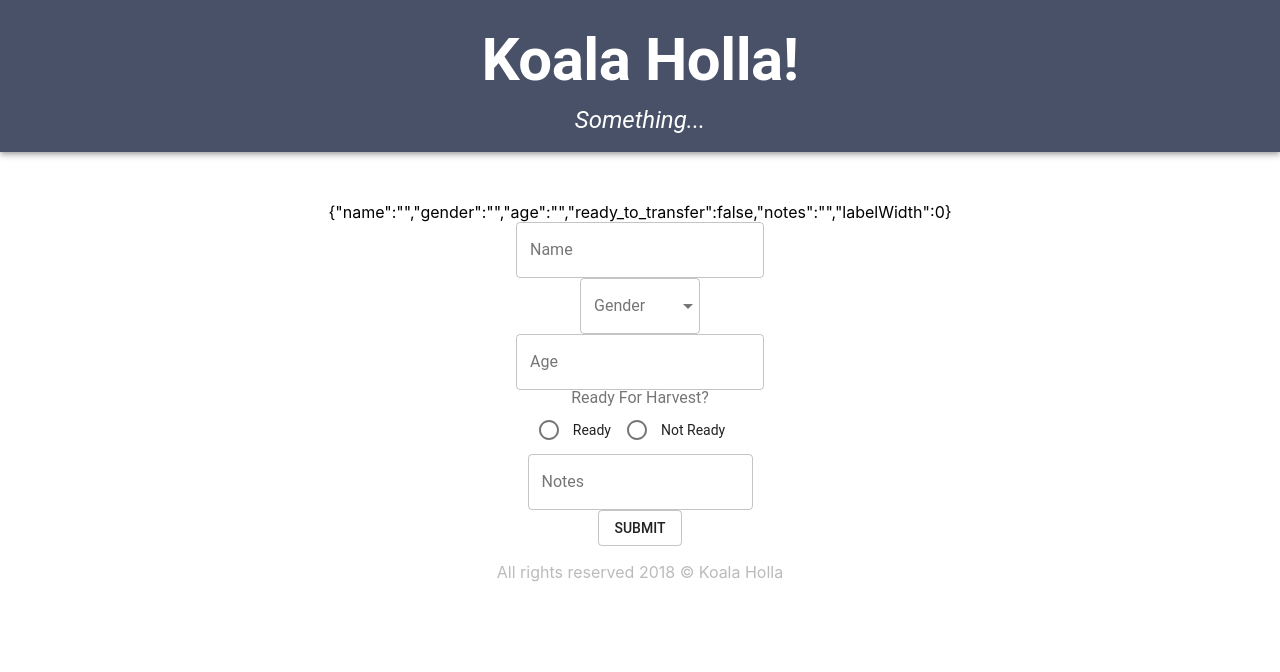
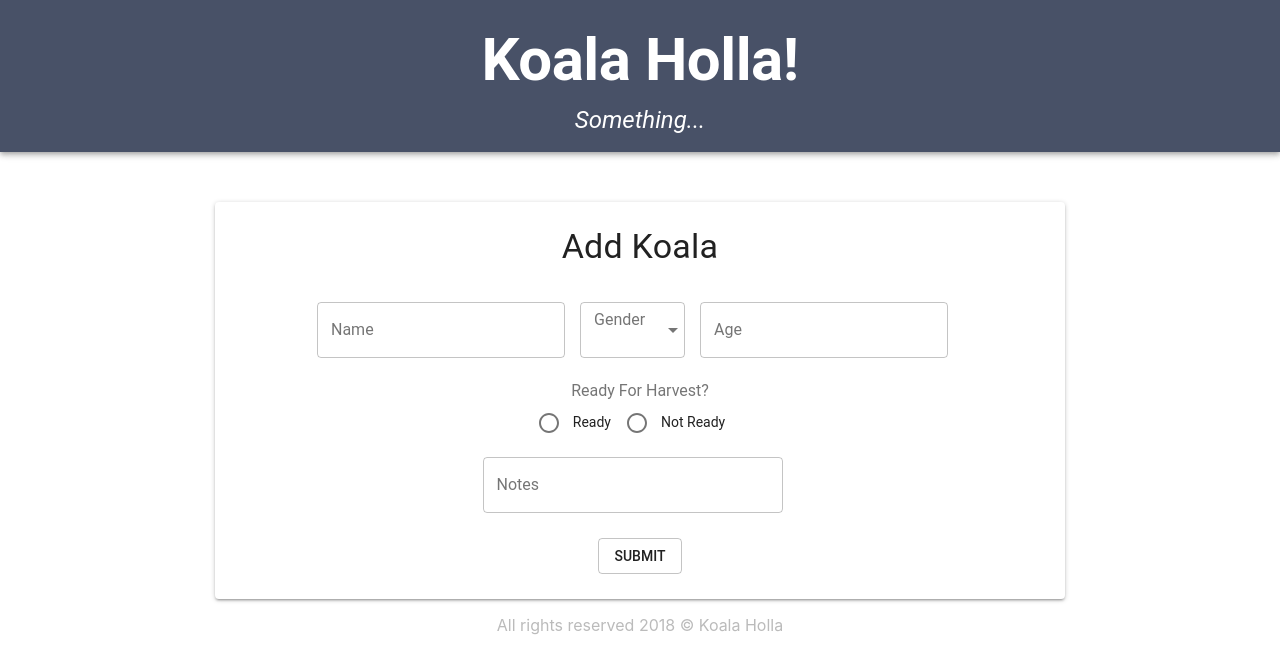
Before and after one commit to joeevert/koala-holla-remix, a React (Create React App) app: page / in a window 1280 px wide. Shown: the top 672 px of the page. Built offline with nearby package versions, Linux system fonts and the light colour scheme.

Commit message:
form comp ui setup

```diff
--- a/src/Components/App/AddKoala/AddKoala.js
+++ b/src/Components/App/AddKoala/AddKoala.js
@@ -4,7 +4,7 @@ import { connect } from 'react-redux';
 // mui
 import TextField from '@material-ui/core/TextField';
 import Button from '@material-ui/core/Button';
-import Icon from '@material-ui/core/Icon';
+import Typography from '@material-ui/core/Typography';
 import FormControl from '@material-ui/core/FormControl';
 import OutlinedInput from '@material-ui/core/OutlinedInput';
 import MenuItem from '@material-ui/core/MenuItem';
@@ -15,32 +15,29 @@ import Radio from '@material-ui/core/Radio';
 import RadioGroup from '@material-ui/core/RadioGroup';
 import FormControlLabel from '@material-ui/core/FormControlLabel';
 import FormLabel from '@material-ui/core/FormLabel';
-import Switch from '@material-ui/core/Switch';
-
-
-
-
-
+import Paper from '@material-ui/core/Paper';
 
 const styles = {
+  paper: {
+    margin: 'auto',
+    padding: '25px',
+    width: '800px',
+  },
   header: {
-    backgroundColor: '#485167',
-    marginBottom: '50px'
-  },
-  mainTitle: {
-    color: '#fff',
-    fontWeight: 'bold',
-    marginTop: '30px'
-  },
-  subTitle: {
-    color: '#fff',
-    fontStyle: 'italic',
-    margin: '15px',
+    marginBottom: '25px'
   },
   formControl: {
-    // margin: theme.spacing.unit,
-    minWidth: 120,
+    minWidth: '120px',
   },
+  input: {
+    margin: '10px 15px 25px 0px',
+    backgroundColor: '#fff'
+  },
+  notes: {
+    margin: '10px 15px 25px 0px',
+    width: '300px',
+    backgroundColor: '#fff'
+  }
 };
 
 class AddKoala extends Component {
@@ -55,21 +52,20 @@ class AddKoala extends Component {
   }
 
   handleChange = (event) => {
-
     console.log('in handleChange', event.target.value);
     this.setState({
         ...this.state,
         [event.target.name]: event.target.value
-
     })
-
   }
 
   render() {
     const { classes } = this.props;
     return (
+      <Paper className={classes.paper}>
         <form onSubmit={this.handleClick}>
-      {JSON.stringify(this.state)}<br />
+          {/* {JSON.stringify(this.state)}<br /> */}
+          <Typography className={classes.header} variant="h4">Add Koala</Typography>
           <TextField
             className={classes.input}
             type="text"
@@ -78,7 +74,8 @@ class AddKoala extends Component {
             onChange={this.handleChange}
             variant="outlined"
             value={this.state.name}
-        /><br />
+          />
+          {/* <br /> */}
           <FormControl variant="outlined" className={classes.formControl}>
             <InputLabel
               ref={ref => {
@@ -89,13 +86,13 @@ class AddKoala extends Component {
               Gender
             </InputLabel>
             <Select
+              className={classes.input}
               value={this.state.gender}
               onChange={this.handleChange}
               input={
               <OutlinedInput
                   labelWidth={this.state.labelWidth}
                   name="gender"
-                id="outlined-age-simple"
               />
               }
             >
@@ -106,16 +103,18 @@ class AddKoala extends Component {
               <MenuItem value="F">Female</MenuItem>
               <MenuItem value="O">Other</MenuItem>
             </Select>
-        </FormControl><br />
+          </FormControl>
+          {/* <br /> */}
           <TextField
             className={classes.input}
-          type="text"
+            type="number"
             label="Age"
             name="age"
             onChange={this.handleChange}
             variant="outlined"
             value={this.state.age}
-        /><br />
+          />
+          <br />
           <FormControl component="fieldset" className={classes.formControl}>
           <FormLabel component="legend">Ready For Harvest?</FormLabel>
             <RadioGroup
@@ -125,13 +124,11 @@ class AddKoala extends Component {
               row
             >
               <FormControlLabel
-
                 value="true"
                 control={<Radio color="primary" required/>}
                 label="Ready"
                 labelPlacement="end"
               />
-
               <FormControlLabel
                 value="false"
                 control={<Radio color="primary" required/>}
@@ -139,10 +136,10 @@ class AddKoala extends Component {
                 labelPlacement="end"
               />
             </RadioGroup>
-        </FormControl><br />
-
+          </FormControl>
+          <br />
           <TextField
-          className={classes.input}
+            className={classes.notes}
             type="text"
             label="Notes"
             name="notes"
@@ -151,19 +148,14 @@ class AddKoala extends Component {
             value={this.state.notes}
             multiline
             rowsMax="5"
-        /><br />
-        {/* <Switch
-          checked={this.state.ready_to_transfer}
-          onChange={() => this.handleChange()}
-          value={this.state.ready_to_transfer}
-          name={ready_to_transfer}
-        /> */}
-
+          />
+          <br />
           <Button variant="outlined" type="submit">
           SUBMIT
           {/* <Icon fontSize='small'></Icon> */}
           </Button>
         </form>
+      </Paper>
     );
   }
 }
--- a/src/Components/App/App.js
+++ b/src/Components/App/App.js
@@ -8,9 +8,9 @@ class App extends Component {
   render() {
     return (
       <div className="App">
-      <Header />
-      <AddKoala />
-      <Footer />
+        <Header />
+        <AddKoala />
+        <Footer />
       </div>
     );
   }
```
Lines whose indentation alone changed are shown as unchanged.
